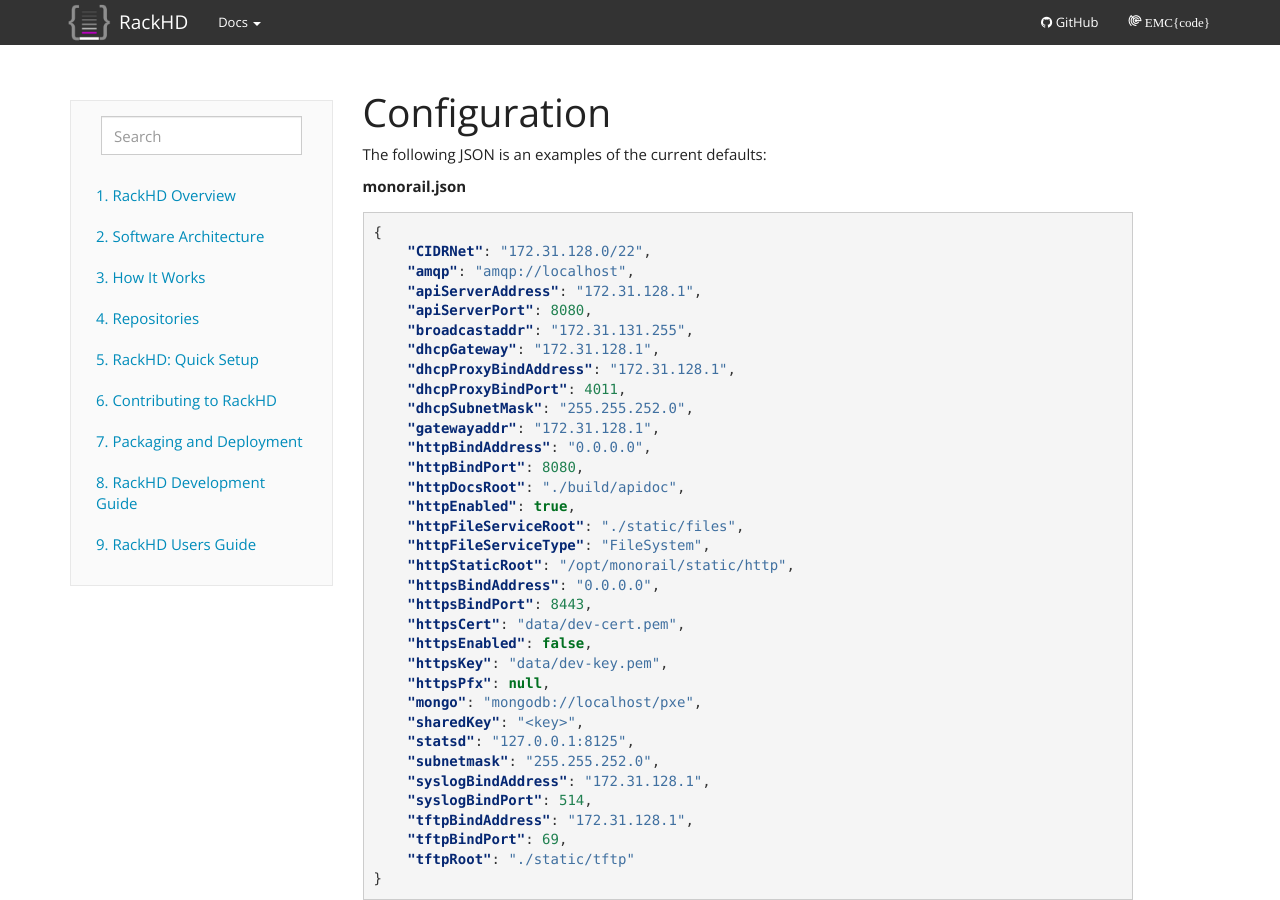
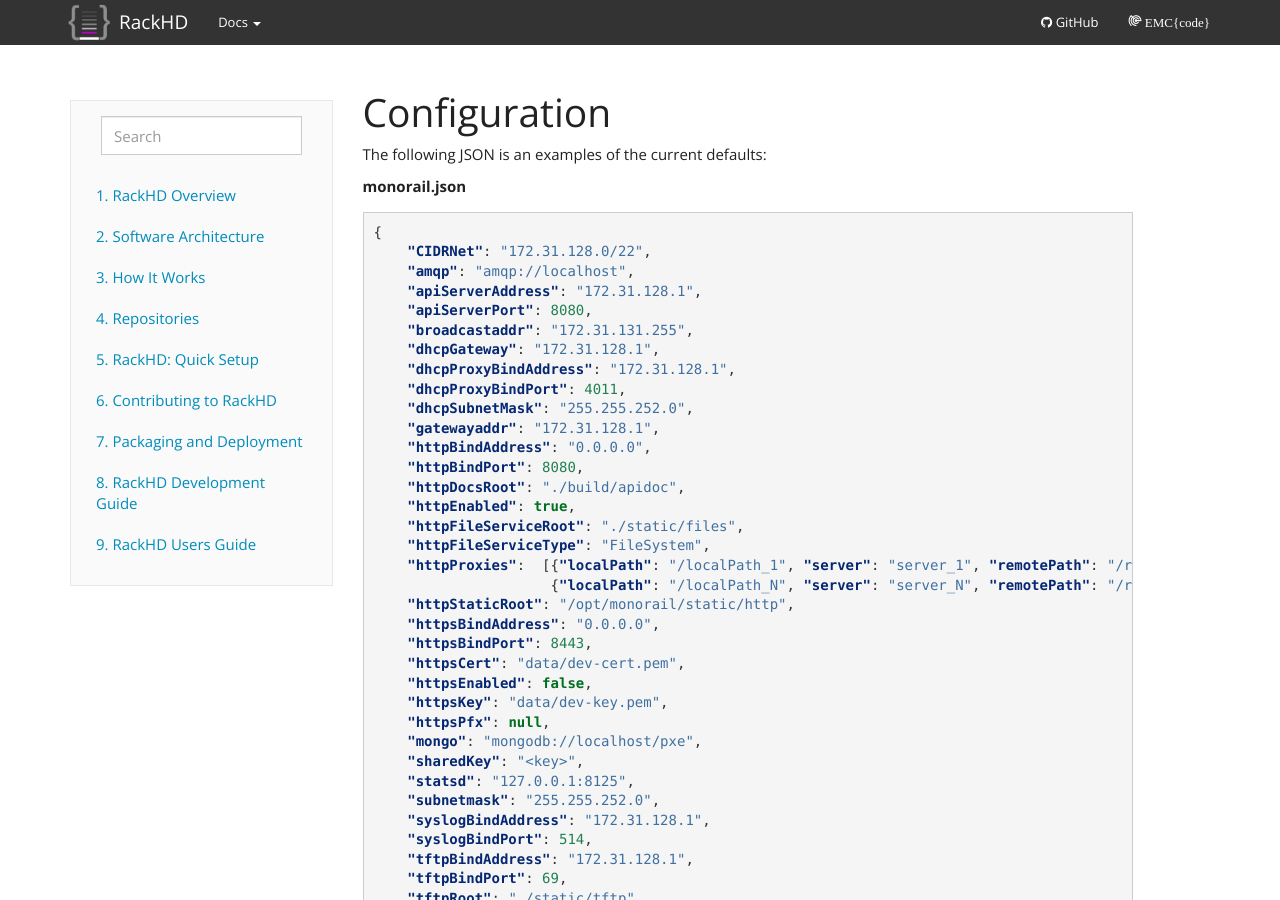
Before and after one commit to RackHD/docs, a Sphinx documentation site: the page built from docs/rackhd/configuration.rst, in a window 1280 px wide and 900 px high. Built offline with Sphinx 7.4.7, drawn with Linux system fonts in a browser that asks for light colours.

Commit message:
Add httpProxies description in monorail.json

```diff
--- a/docs/rackhd/configuration.rst
+++ b/docs/rackhd/configuration.rst
@@ -25,6 +25,8 @@
       "httpEnabled": true,
       "httpFileServiceRoot": "./static/files",
       "httpFileServiceType": "FileSystem",
+      "httpProxies":  [{"localPath": "/localPath_1", "server": "server_1", "remotePath": "/remotePath_1"},...,
+                       {"localPath": "/localPath_N", "server": "server_N", "remotePath": "/remotePath_N"}]
       "httpStaticRoot": "/opt/monorail/static/http",
       "httpsBindAddress": "0.0.0.0",
       "httpsBindPort": 8443,
@@ -69,6 +71,9 @@
 httpsCert              Filename of the X.509 certificate to use for TLS. Expected format is PEM.
 httpFileServiceRoot    Directory path for for storing uploaded files on disk.
 httpFileServiceType    Backend storage mechanism for file service. Currently only FileSystem is supported.
+httpProxies            Optional http proxies list. "localPath"/"remotePath" are optional ( defaults to "/").
+                       "server" is a must for proxy, both http and https servers are supported.
+                       http://<RackHD_Server_IP>:8080/localPath folder will be mapped to <server>/remotePath with httpProxies.
 httpFrontendDirectory  Fully-qualified directory to the web GUI content
 httpsKey               Filename of the RSA private key to use for TLS. Expected format is PEM.
 httpsPfx               Pfx file containing the SSL cert and private key (only needed if the key and cert are omitted)
```
